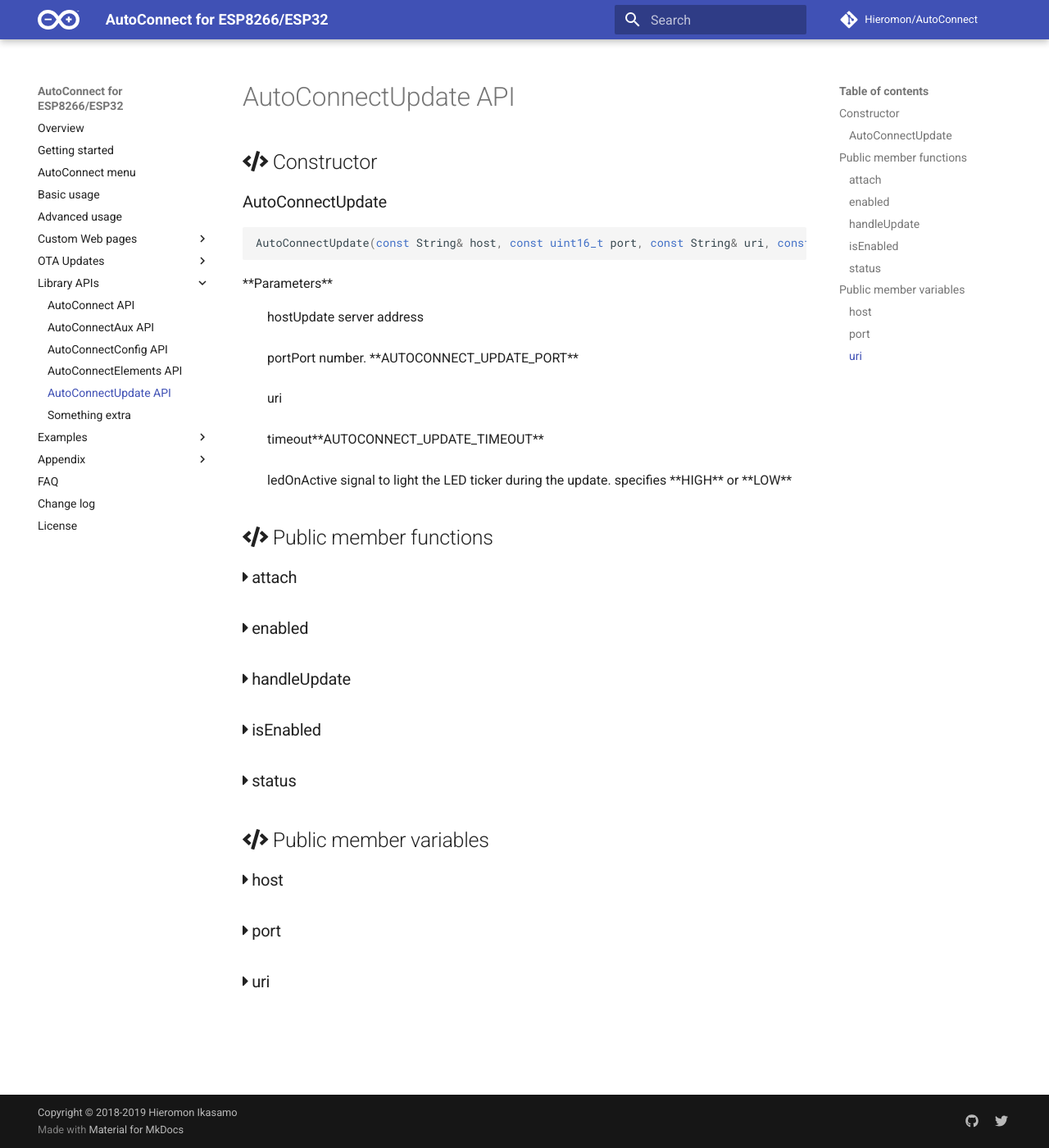
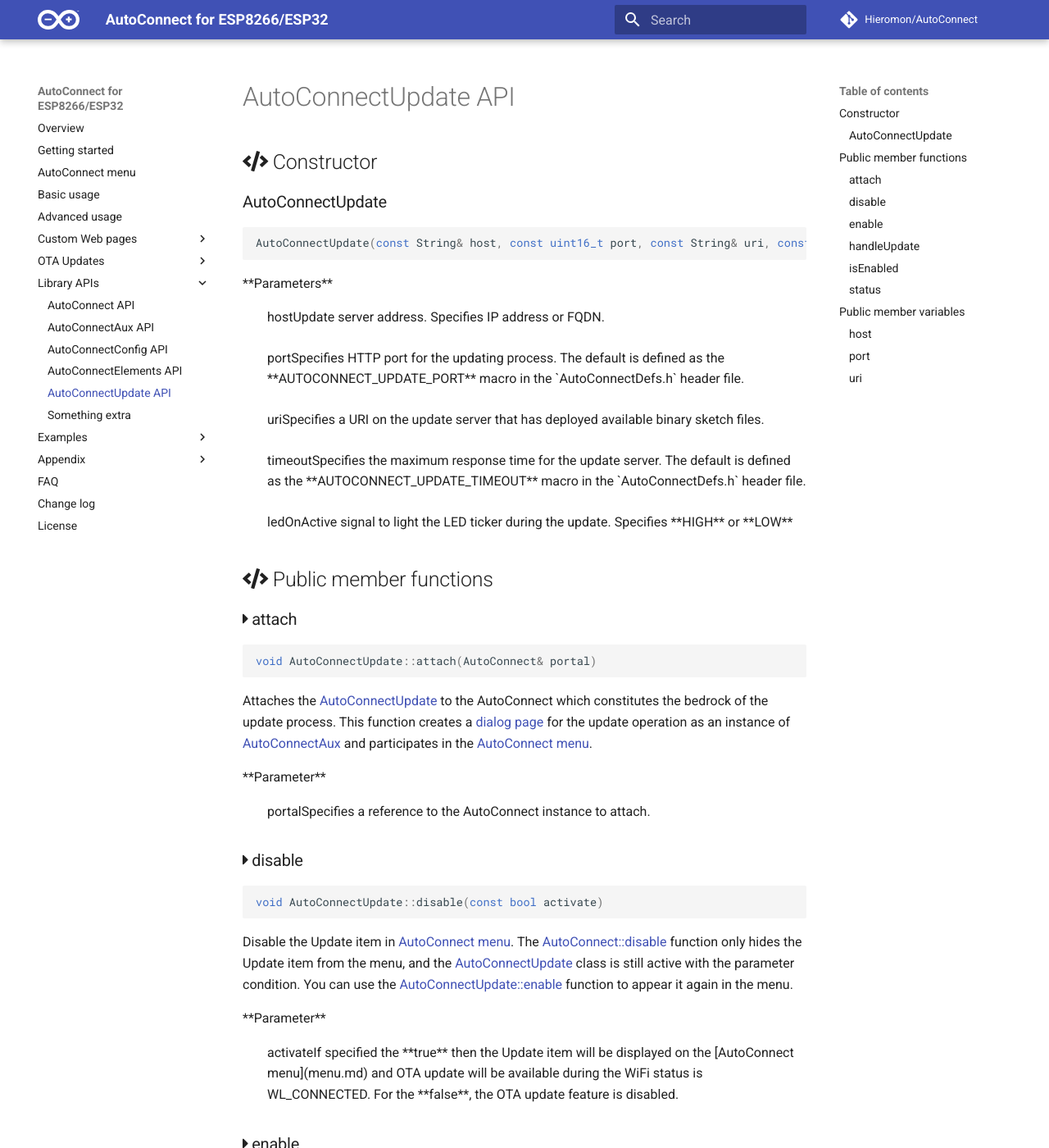
Before and after one commit to Hieromon/AutoConnect, an MkDocs documentation site: the page built from mkdocs/apiupdate.md, in a window 1280 px wide and 1400 px high. Shown: the whole window at 82% size. Built offline with MkDocs 1.6.1 and Material for MkDocs 9.7.7, drawn with Linux system fonts in a browser that asks for light colours; nearby versions of some CDN libraries; comment, search, counter and statistics services are not loaded; some of the changed text lies outside the part shown.

````diff
--- a/mkdocs/apiupdate.md
+++ b/mkdocs/apiupdate.md
@@ -7,18 +7,43 @@ AutoConnectUpdate(const String& host, const uint16_t port, const String& uri, co
 ```
 <dl class="apidl">
     <dt>**Parameters**</dt>
-    <dd><span class="apidef">host</span><span class="apidesc">Update server address</span></dd>
-    <dd><span class="apidef">port</span><span class="apidesc">Port number. **AUTOCONNECT_UPDATE_PORT**</span></dd>
-    <dd><span class="apidef">uri</span><span class="apidesc"></span></dd>
-    <dd><span class="apidef">timeout</span><span class="apidesc">**AUTOCONNECT_UPDATE_TIMEOUT**</span></dt>
-    <dd><span class="apidef">ledOn</span><span class="apidesc">Active signal to light the LED ticker during the update. specifies **HIGH** or **LOW**</span></dt>
+    <dd><span class="apidef">host</span><span class="apidesc">Update server address. Specifies IP address or FQDN.</span></dd>
+    <dd><span class="apidef">port</span><span class="apidesc">Specifies HTTP port for the updating process. The default is defined as the  **AUTOCONNECT_UPDATE_PORT** macro in the `AutoConnectDefs.h` header file.</span></dd>
+    <dd><span class="apidef">uri</span><span class="apidesc">Specifies a URI on the update server that has deployed available binary sketch files.</span></dd>
+    <dd><span class="apidef">timeout</span><span class="apidesc">Specifies the maximum response time for the update server. The default is defined as the **AUTOCONNECT_UPDATE_TIMEOUT** macro in the `AutoConnectDefs.h` header file.</span></dt>
+    <dd><span class="apidef">ledOn</span><span class="apidesc">Active signal to light the LED ticker during the update. Specifies **HIGH** or **LOW**</span></dt>
 </dl>
 
 ## <i class="fa fa-code"></i> Public member functions
 
 ### <i class="fa fa-caret-right"></i> attach
 
-### <i class="fa fa-caret-right"></i> enabled
+```cpp
+void AutoConnectUpdate::attach(AutoConnect& portal)
+```
+Attaches the [AutoConnectUpdate](apiupdate.md) to the AutoConnect which constitutes the bedrock of the update process. This function creates a [dialog page](otaserver.md#behavior-of-the-autoconnectupdate-class) for the update operation as an instance of [AutoConnectAux](apiaux.me) and participates in the [AutoConnect menu](menu.md).
+<dl class="apidl">
+    <dt>**Parameter**</dt>
+    <dd><span class="apidef">portal</span><span class="apidesc">Specifies a reference to the AutoConnect instance to attach.</span></dd>
+</dl>
+
+### <i class="fa fa-caret-right"></i> disable
+
+```cpp
+void AutoConnectUpdate::disable(const bool activate)
+```
+Disable the Update item in [AutoConnect menu](menu.md). The [AutoConnect::disable](#disable) function only hides the Update item from the menu, and the [AutoConnectUpdate](apiupdate.md) class is still active with the parameter condition. You can use the [AutoConnectUpdate::enable](#enable) function to appear it again in the menu.
+<dl class="apidl">
+    <dt>**Parameter**</dt>
+    <dd><span class="apidef">activate</span><span class="apidesc">If specified the **true** then the Update item will be displayed on the [AutoConnect menu](menu.md) and OTA update will be available during the WiFi status is WL_CONNECTED. For the **false**, the OTA update feature is disabled.</span></dd>
+</dl>
+
+### <i class="fa fa-caret-right"></i> enable
+
+```cpp
+void AutoConnectUpdate::enable(void)
+```
+Makes [AutoConnectUpdate](apiupdate.md) class available by incorporating the OTA update function into the [AutoConnect menu](menu.md). In ordinally, the [AutoConnectUpdate](apiupdate.md) class becomes available by just calling the [AutoConnectUpdate::attach](#attach) function.
 
 ### <i class="fa fa-caret-right"></i> handleUpdate
 
````
Also changed, not shown: mkdocs/otaserver.md (+32 -17 lines), src/updateserver/README.md (+43 -5 lines), 3 other files.
